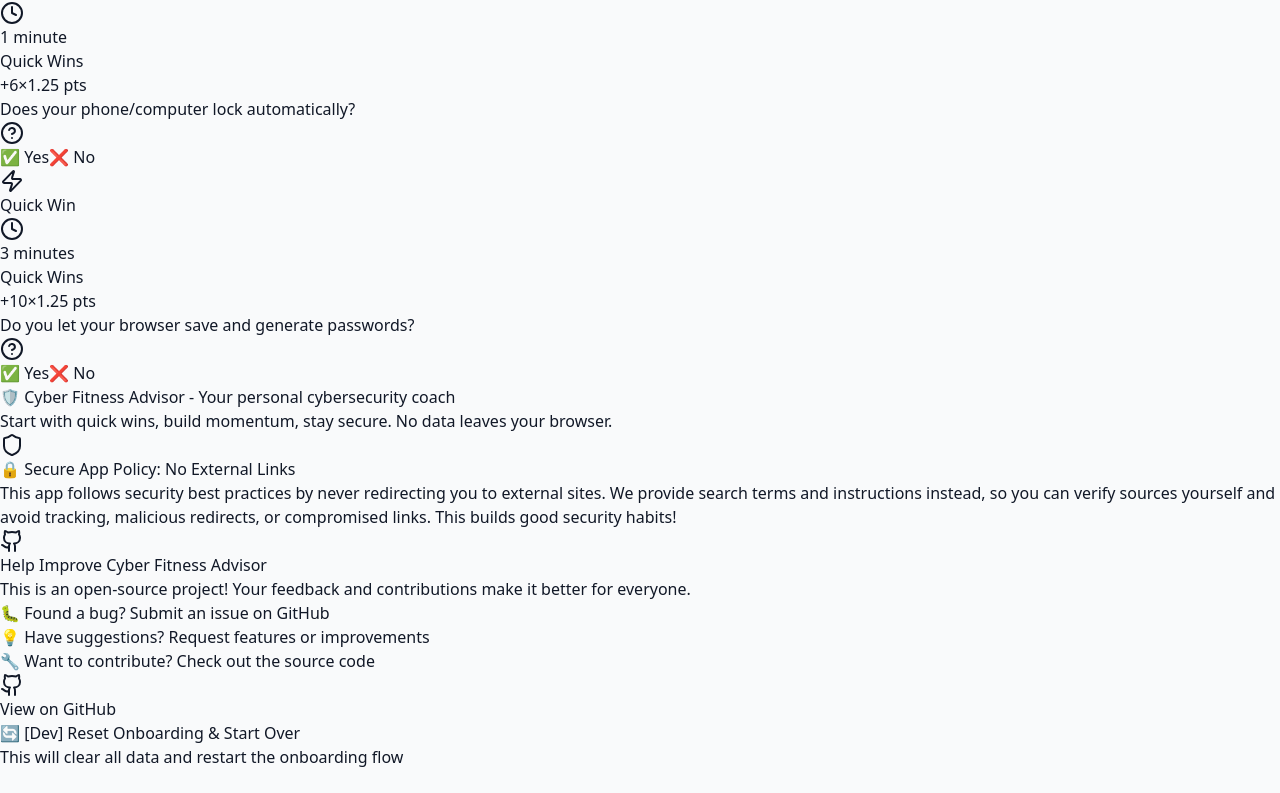
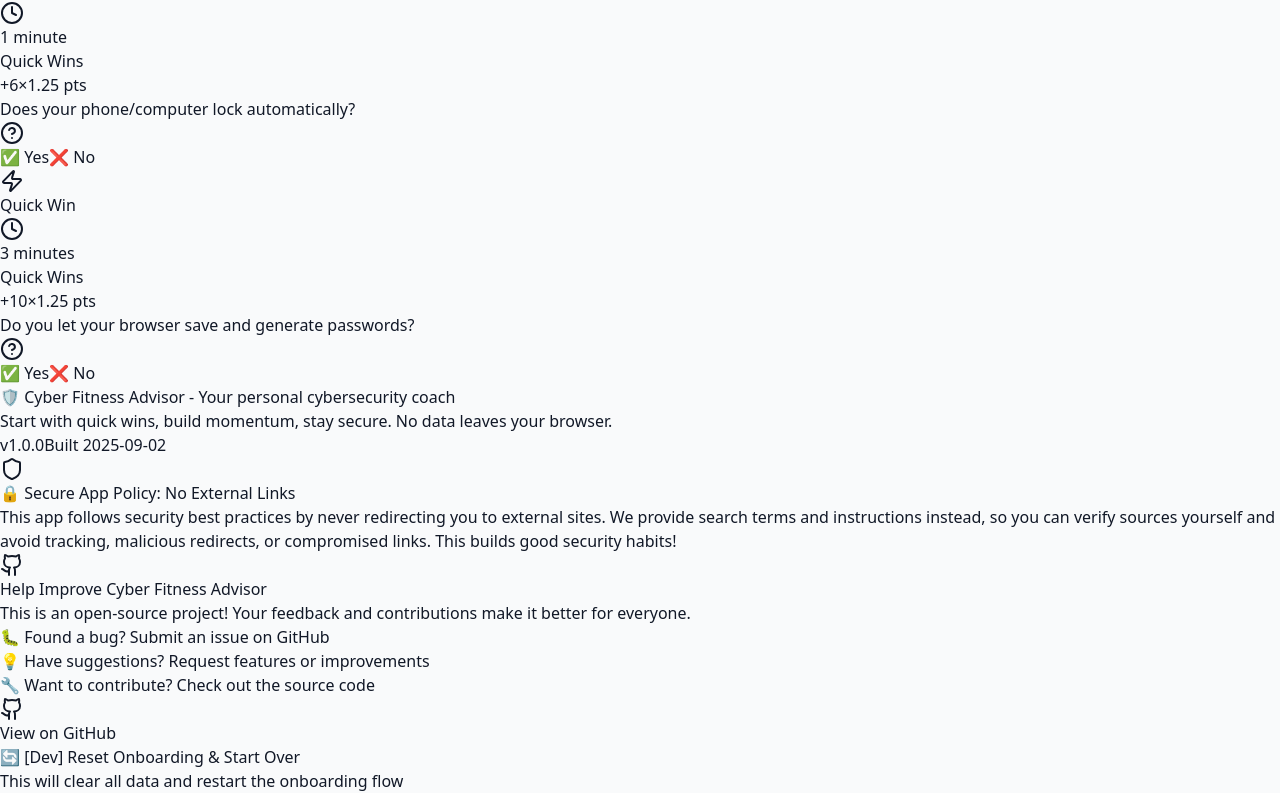
Before and after one commit to electricessence/Cyber-Fitness-Advisor, a React (Vite) app: page / in a window 1280 px wide. Shown: the part 1232-2025 px from the top of the page. Before the commit the page ends 2001 px from the top, so only its background shows below. Built offline with nearby package versions, Linux system fonts and the light colour scheme.

Commit message:
feat: Add auto version bump workflow and VersionBadge component

```diff
--- a/package.json
+++ b/package.json
@@ -1,7 +1,7 @@
 {
   "name": "cyberfitadvisor",
   "private": true,
-  "version": "0.0.0",
+  "version": "1.0.0",
   "type": "module",
   "scripts": {
     "dev": "vite",
--- a/src/App.tsx
+++ b/src/App.tsx
@@ -9,6 +9,7 @@
 import { GameifiedOnboarding } from './components/GameifiedOnboarding';
 import { PrivacyNotice } from './components/PrivacyNotice';
 import { AnswerHistory } from './components/AnswerHistory';
+import { VersionBadge } from './components/VersionBadge';
 
 function App() {
   const [currentDomain, setCurrentDomain] = useState<string>('quickwins');
@@ -431,6 +432,11 @@
               No data leaves your browser.
             </p>
 
+            {/* Version Badge */}
+            <div className="mb-4">
+              <VersionBadge />
+            </div>
+
             {/* Security Policy Statement */}
             <div className="max-w-2xl mx-auto p-3 bg-blue-50 rounded-lg border border-blue-200 mb-4">
               <div className="flex items-start gap-2 text-left">
--- /dev/null
+++ b/src/components/VersionBadge.tsx
@@ -0,0 +1,21 @@
+// Import version from package.json at build time
+const version = "1.0.0"; // This will be updated by our versioning workflow
+
+interface VersionBadgeProps {
+  className?: string;
+}
+
+export function VersionBadge({ className = '' }: VersionBadgeProps) {
+  const buildDate = new Date().toISOString().split('T')[0]; // YYYY-MM-DD format
+
+  return (
+    <div className={`inline-flex items-center gap-2 text-xs ${className}`}>
+      <span className="px-2 py-1 bg-blue-100 text-blue-700 rounded-full font-mono">
+        v{version}
+      </span>
+      <span className="text-gray-500">
+        Built {buildDate}
+      </span>
+    </div>
+  );
+}
```
